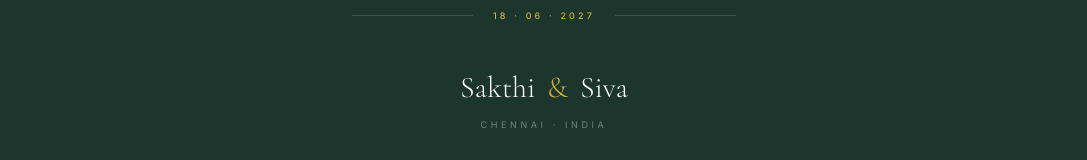
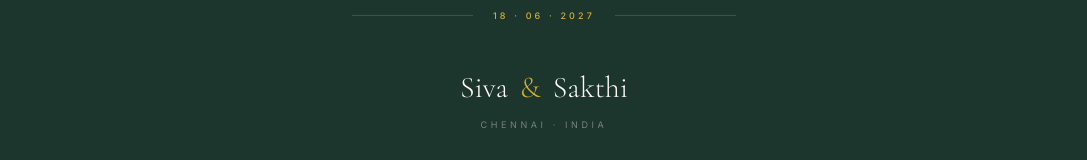
Before and after one commit to jbmsacps-stack/everafter, a Next.js app: page / in a window 1280 px wide. Shown: the part 6368-6528 px from the top of the page, without its empty margins (96-1183 px from the left). Built offline with nearby package versions, Linux system fonts and the light colour scheme.

Commit message:
Prepare wedding website for deployment 2

```diff
--- a/components/footer/WeddingFooter.tsx
+++ b/components/footer/WeddingFooter.tsx
@@ -131,11 +131,11 @@ export default function WeddingFooter() {
               text-[#FDFBF7]
             "
           >
-            Sakthi
+            Siva
             <span className="mx-3 text-[#D4AF37]">
               &
             </span>
-            Siva
+            Sakthi
           </p>
 
           <p
--- a/components/hero/Hero.tsx
+++ b/components/hero/Hero.tsx
@@ -246,7 +246,7 @@ export default function Hero() {
               lg:text-[7rem]
             "
           >
-            Sara
+            Siva
           </span>
 
           <span
@@ -274,7 +274,7 @@ export default function Hero() {
               lg:text-[6.5rem]
             "
           >
-            Siva
+            Sakthi
           </span>
         </h1>
       </div>
```
